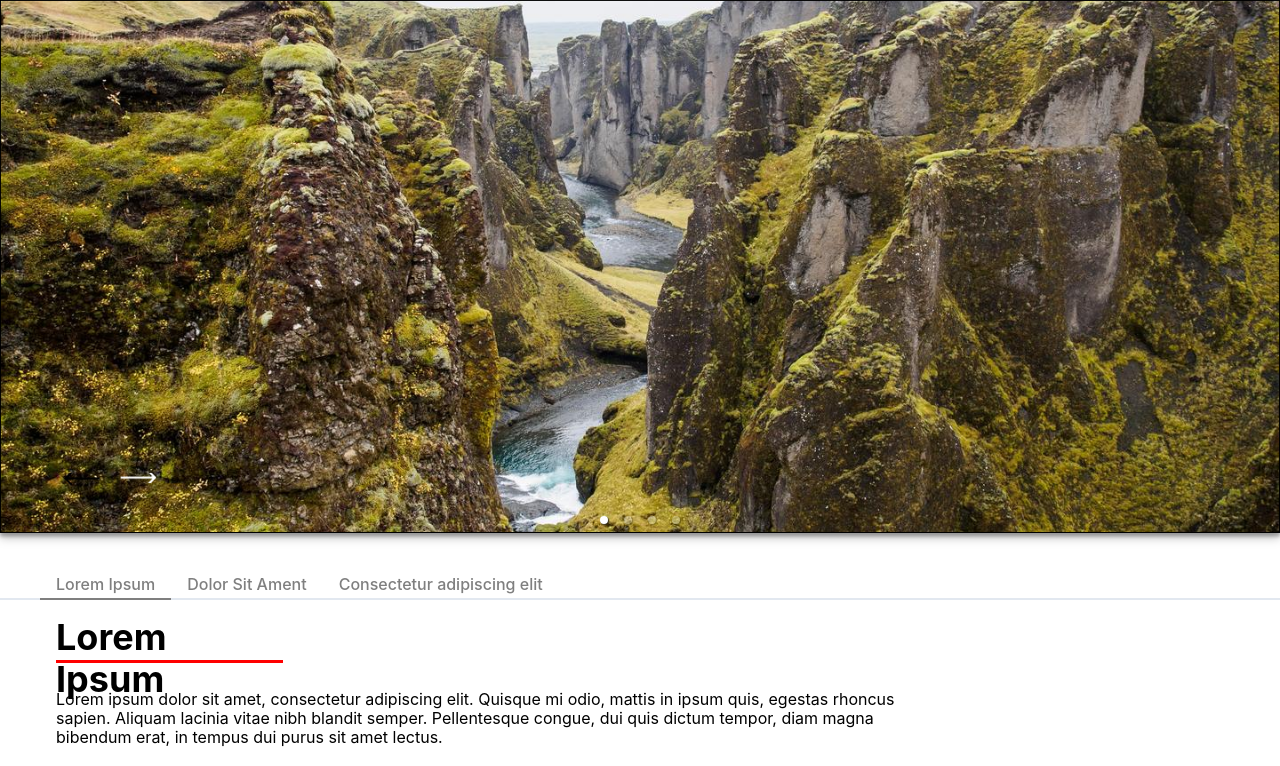
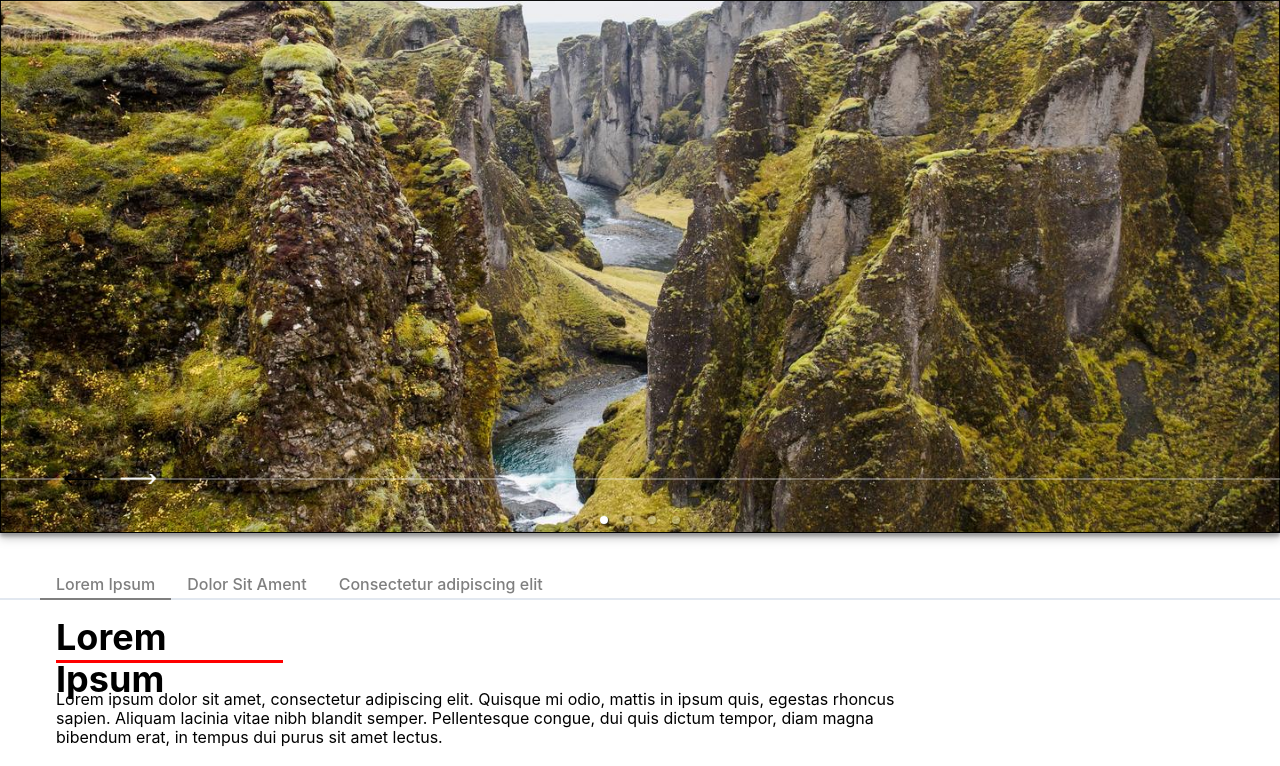
Before and after one commit to Reeyhanyilmaz/FigmaDemoCoding, a React (Create React App) app: page / in a window 1280 px wide. Shown: the top 766 px of the page. Built offline with nearby package versions, Linux system fonts and the light colour scheme.

Commit message:
add pagination line

```diff
--- a/src/components/CarouselComp/index.tsx
+++ b/src/components/CarouselComp/index.tsx
@@ -35,6 +35,10 @@ function CarouselComp() {
           <img src="./assets/carousel/carousel.png" alt="carousel" />
         </div>
       </Carousel>
+
+     {/* pagination line */}
+      <div className={styles.paginationLine}></div>
+
     </div>
   );
 }
--- a/src/components/CarouselComp/styles.module.css
+++ b/src/components/CarouselComp/styles.module.css
@@ -14,7 +14,7 @@
   bottom: 47px;
   left: 60px;
   z-index: 5;
-  height: 20px;
+  height: 19px;
   width: 50px;
 
 }
@@ -24,12 +24,22 @@
     background-image: url("/public/assets/arrows/next.png");
     background-repeat: no-repeat;
     background-position: left;
-    bottom: 57px;
+    bottom: 56px;
     left: 136px;
     z-index: 5;
     height: 10px;
     width: 50px;
     left: 120px;
+}
+
+.paginationLine {
+  position: absolute;
+  background: #FFFFFF;
+  opacity: 0.3;
+  bottom:60px;
+  left: 0px;
+  width: 100%;
+  height: 2px;
 }
 
 @media screen and (max-width: 767px) {
```
